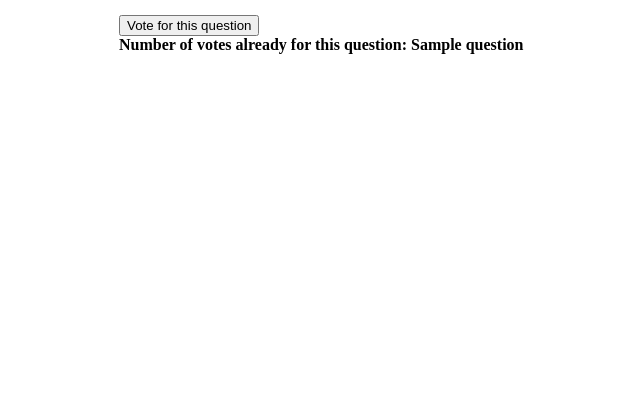
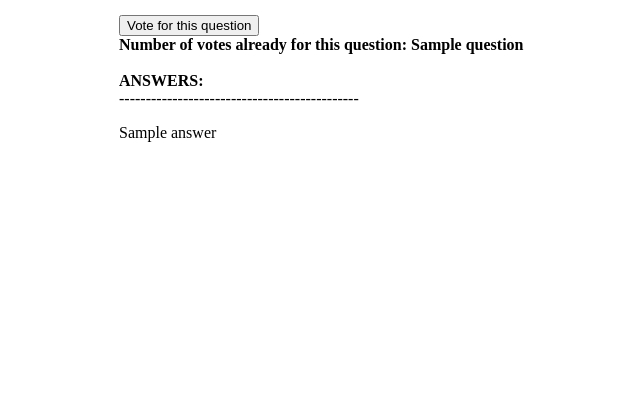
Before and after one commit to RadekRo/ask-mate, a Flask app: template templates/question.html in a window 1280 px wide. Shown: the part 290-710 px from the top of the page, without its empty margins (21-661 px from the left). Run offline with Flask 3, Linux system fonts and the light colour scheme; the template is opened without the code that fills it: most values are stand-ins (such as "Sample title", 1, 10 or a date in 2020).

Commit message:
Added answers list under the selected question

```diff
--- a/app.py
+++ b/app.py
@@ -11,12 +11,13 @@ app = Flask(__name__)
 @app.route('/list')
 def route_list():
     all_questions = data_handler.get_all_questions()
-    return render_template("list.html", all_questions=all_questions)
+    return render_template("list.html", all_questions = all_questions)
 
 @app.route('/question/<id>')
 def route_question(id):
     question = data_handler.get_question(id)
-    return render_template("question.html", question=question)
+    answers = data_handler.get_answers(id)
+    return render_template("question.html", question = question, answers = answers)
 
 
 @app.route('/ask-question', methods=["POST","GET"])
--- a/data_handler.py
+++ b/data_handler.py
@@ -26,6 +26,13 @@ def get_question(id):
         if question[0] == id:
             return question
 
+def get_answers(question_id):
+    all_answers = import_data_file(DATA_FILE_PATH_ANSWER)
+    selected_answers = list()
+    for answer in all_answers:
+        if answer[3] == question_id:
+            selected_answers.append(answer)
+    return selected_answers
 
 def get_next_id(selector):
     if selector == "answer":
--- a/templates/question.html
+++ b/templates/question.html
@@ -5,13 +5,25 @@
     <b>{{question[4]}}</b><br /><br />
     {{question[5]}}<br /><br />
     {% if question[6] != "" %}
-    <div class="container">
-        <img src={{question[6]}} style="max-width: 150px"/>
-    </div>
+        <div class="container">
+            <img src={{question[6]}} style="max-width: 150px"/>
+        </div>
     {% endif %}
     <a href="{{ url_for('route_answer',id=question[0])}}">Add new answer</a><br /><br />
     <form method="post" action="{{ url_for('route_vote',id=question[0])}}">
     <button type="submit">Vote for this question</button></form>
     <b>Number of votes already for this question: {{question[3]}}</b>
 </div>
+{% if answers|length > 0 %}
+<div class="question-list">
+    <br />
+    <b>ANSWERS:</b><br />
+    ---------------------------------------------<br />
+    {% for answer in answers %}
+        <p>
+            {{answer[4]}}
+        </p>
+    {% endfor %}
+</div>
+{% endif %}
 {% endblock %}
```
